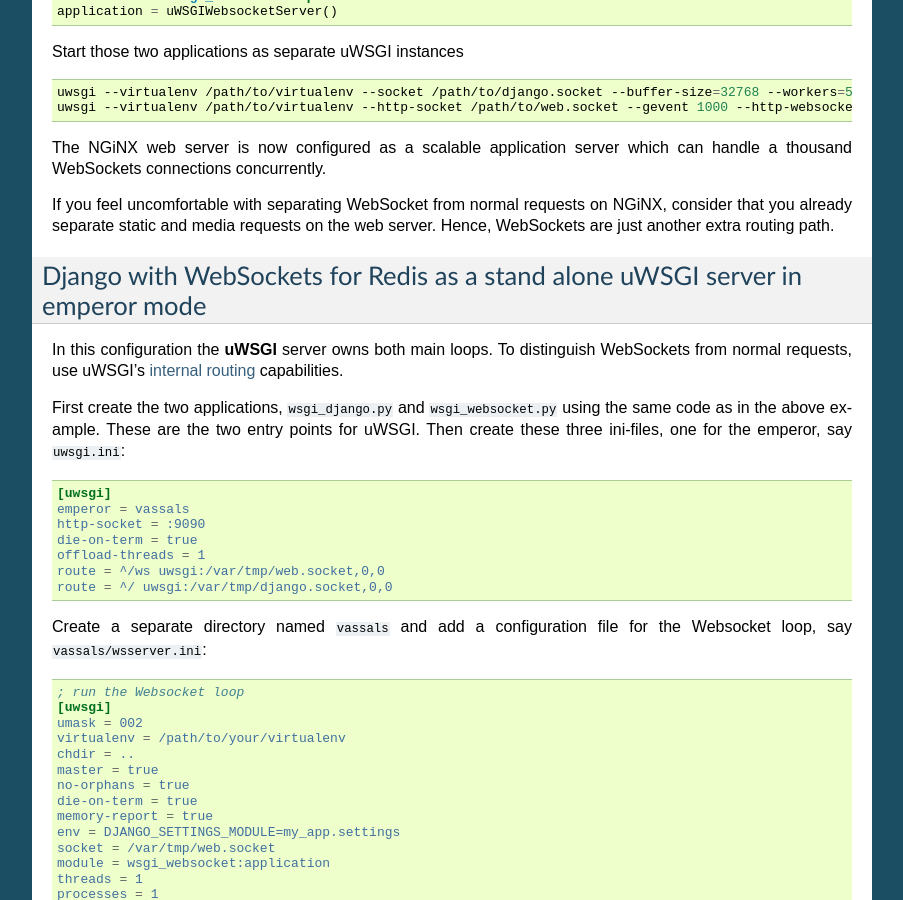
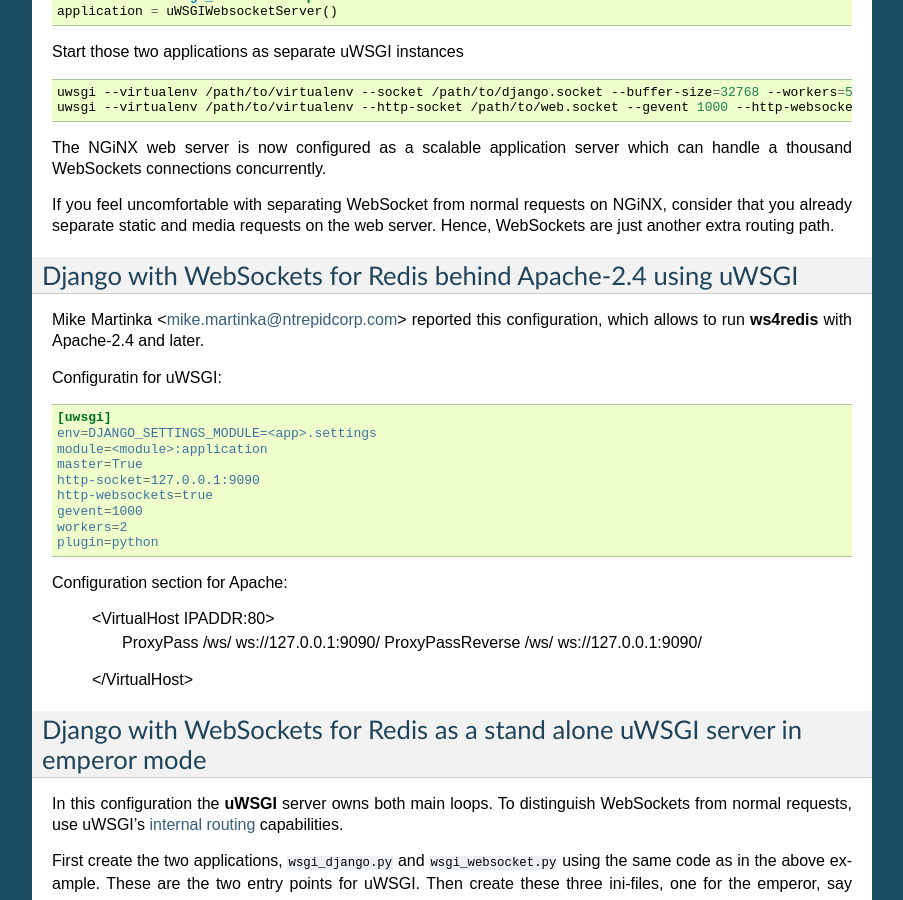
Before and after one commit to jrief/django-websocket-redis, a Sphinx documentation site: the page built from docs/running.rst, in a window 1280 px wide and 900 px high, scrolled down 2993 px. Shown: the whole window, without its empty margins (198-1101 px from the left). Built offline with Sphinx 7.4.7, drawn with Linux system fonts in a browser that asks for light colours; some of the changed text lies outside the part shown.

Commit message:
Added howto for Apache-2.4

```diff
--- a/docs/installation.rst
+++ b/docs/installation.rst
@@ -152,8 +152,10 @@
 chat server can be used to send messages to specific users logged into the system. Use these
 demos as a starting point for your application.
 
+
 Replace memcached with Redis
 ============================
+
 Since Redis has to be added as an additional service to the current infrastructure, at least
 another service can be safely removed: *memcached*. This is required by typical Django installations
 and is used for caching and session storage.
--- a/docs/running.rst
+++ b/docs/running.rst
@@ -8,8 +8,10 @@
 main loop, which does nothing else than keeping the WebSocket alive and dispatching requests
 from **Redis** to the configured WebSockets and vice versa.
 
+
 Django with WebSockets for Redis in development mode
 ====================================================
+
 With **WebSockets for Redis**, a Django application has immediate access to code written for
 WebSockets. Make sure, that Redis is up and accepts connections.
 
@@ -40,8 +42,10 @@
 these stay alive packages, because normally there is no proxy or firewall between the server and the
 client which could drop the connection. This could be easily implemented, though.
 
+
 Django with WebSockets for Redis as a stand alone uWSGI server
 ==============================================================
+
 In this configuration the **uWSGI** server owns the main loop. To distinguish WebSockets from
 normals requests, modify the Python starter module ``wsgi.py`` to
 
@@ -77,8 +81,10 @@
 instance requires to monkey patch its blocking calls with **gevent** using the psycogreen_ library.
 Moreover, only one CPU core is then used, and static files must be handled by another webserver.
 
+
 Serving static files
 --------------------
+
 In this configuration, you are not able to serve static files, because Django does not run in debug
 mode and uWSGI does not know how to server your deployed static files. Therefore in ``urls.py`` add
 ``staticfiles_urlpatterns`` to your urlpatterns:
@@ -99,6 +105,7 @@
 
 Django with WebSockets for Redis behind NGiNX using uWSGI
 =========================================================
+
 This is the most scalable solution. Here two instances of a uWSGI server are spawned, one to handle
 normal HTTP requests for Django and one to handle WebSocket requests.
 
@@ -167,8 +174,38 @@
 .. _psycogreen: https://bitbucket.org/dvarrazzo/psycogreen/
 
 
+Django with WebSockets for Redis behind Apache-2.4 using uWSGI
+==============================================================
+
+Mike Martinka <mike.martinka@ntrepidcorp.com> reported this configuration, which allows to run
+**ws4redis** with Apache-2.4 and later.
+
+Configuratin for uWSGI:
+
+.. code-block:: ini
+
+	[uwsgi]
+	env=DJANGO_SETTINGS_MODULE=<app>.settings
+	module=<module>:application
+	master=True
+	http-socket=127.0.0.1:9090
+	http-websockets=true
+	gevent=1000
+	workers=2
+	plugin=python
+
+
+Configuration section for Apache:
+
+	<VirtualHost IPADDR:80>
+	    ProxyPass        /ws/   ws://127.0.0.1:9090/
+	    ProxyPassReverse /ws/   ws://127.0.0.1:9090/
+	</VirtualHost>
+
+
 Django with WebSockets for Redis as a stand alone uWSGI server in emperor mode
 ==============================================================================
+
 In this configuration the **uWSGI** server owns both main loops. To distinguish WebSockets from
 normal requests, use uWSGI's `internal routing`_ capabilities.
 
```
Also changed, not shown: docs/introduction.rst (+5 -5 lines).
